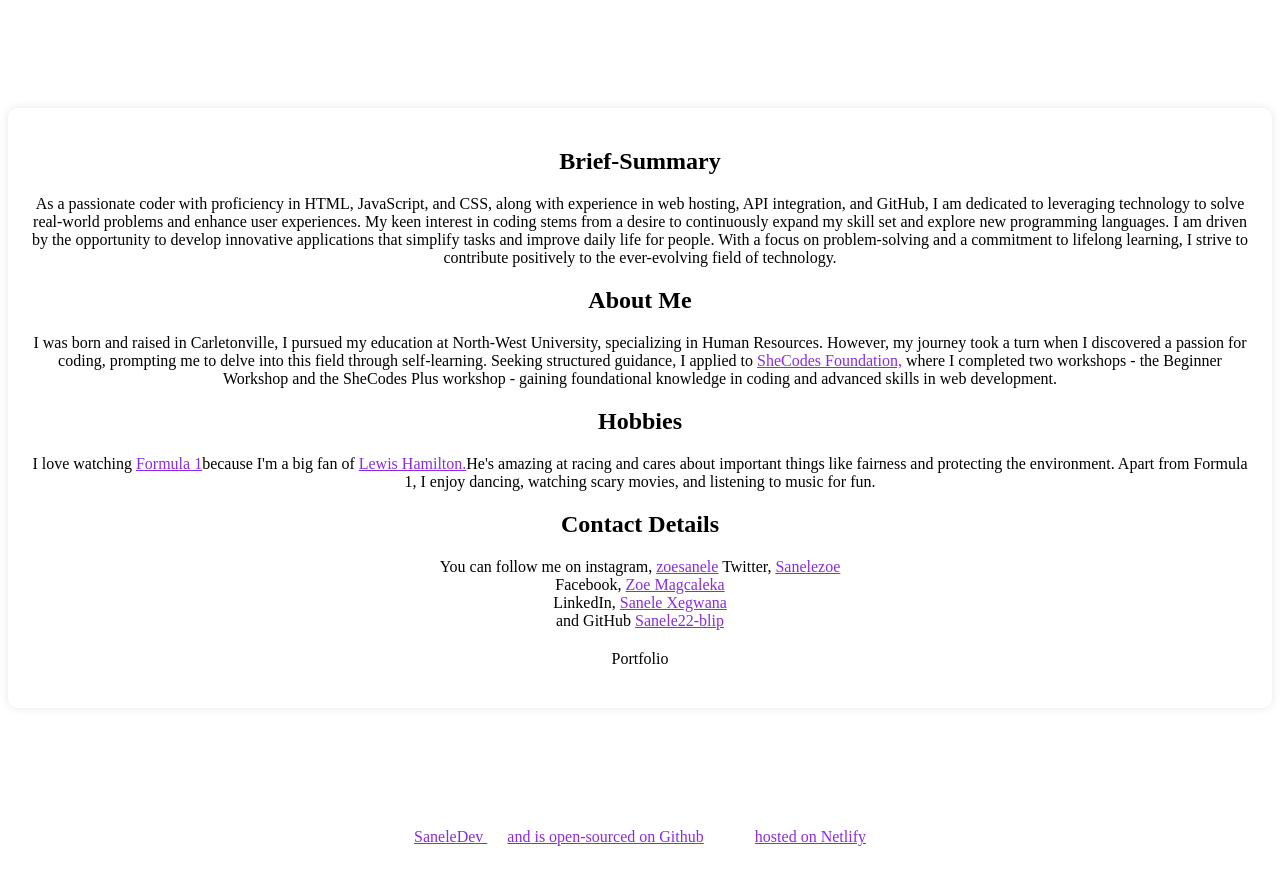
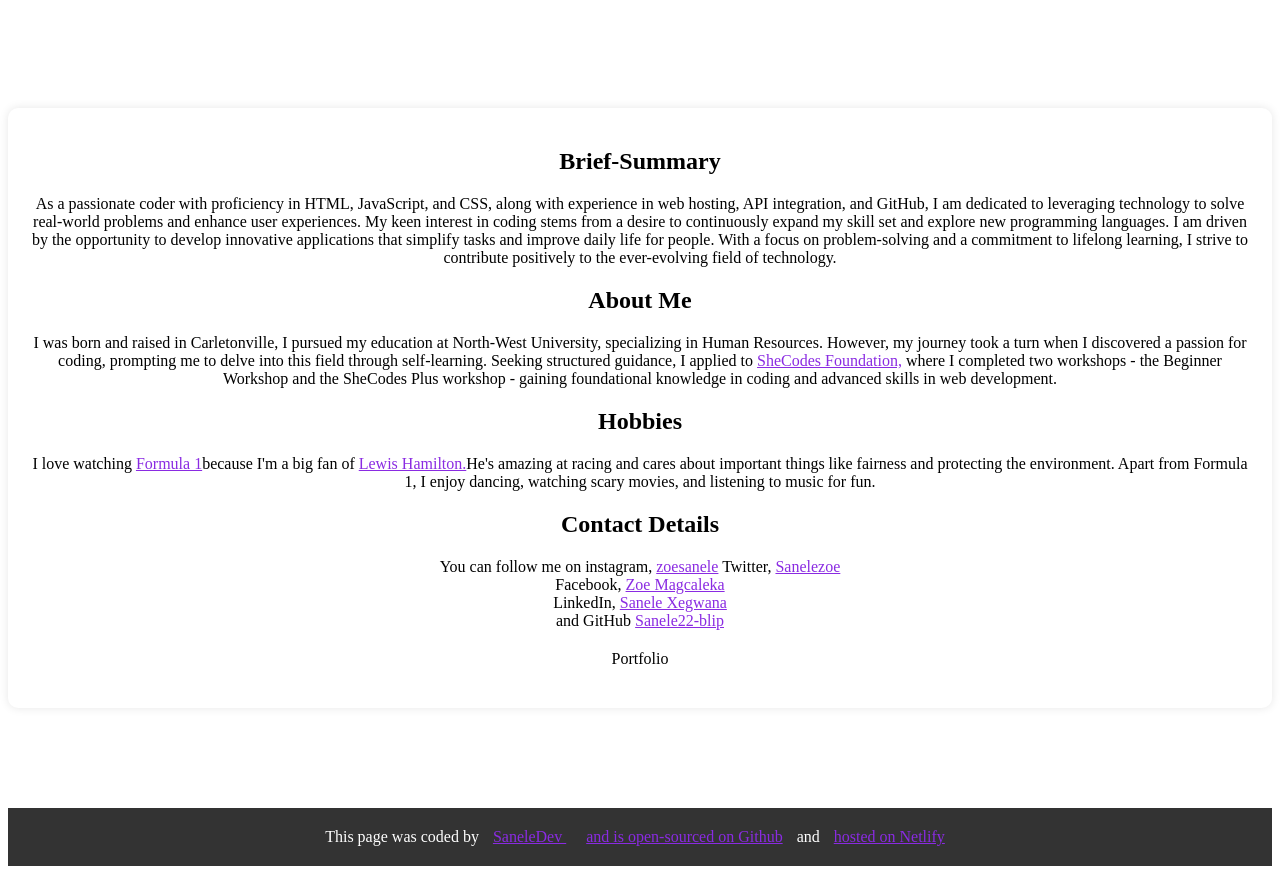
Before and after one commit to Sanele22-blip/my-website, a plain HTML site: page index.html in a window 1280 px wide. Drawn offline with Linux system fonts and the light colour scheme.

Commit message:
updated my html and css

```diff
--- a/index.html
+++ b/index.html
@@ -63,6 +63,7 @@ Portfolio
 
     </main>
     <footer>
+        This page was coded by
         <a href="https://github.com/Sanele22-blip/">SaneleDev
         </a>
               <a href="">and is open-sourced on Github</a> and
--- a/src/styles.css
+++ b/src/styles.css
@@ -40,7 +40,7 @@ a {
 footer {
     text-align: center;
     padding: 20px 0;
-
+    background-color: #333;
     color: #fff;
 }
 
```
